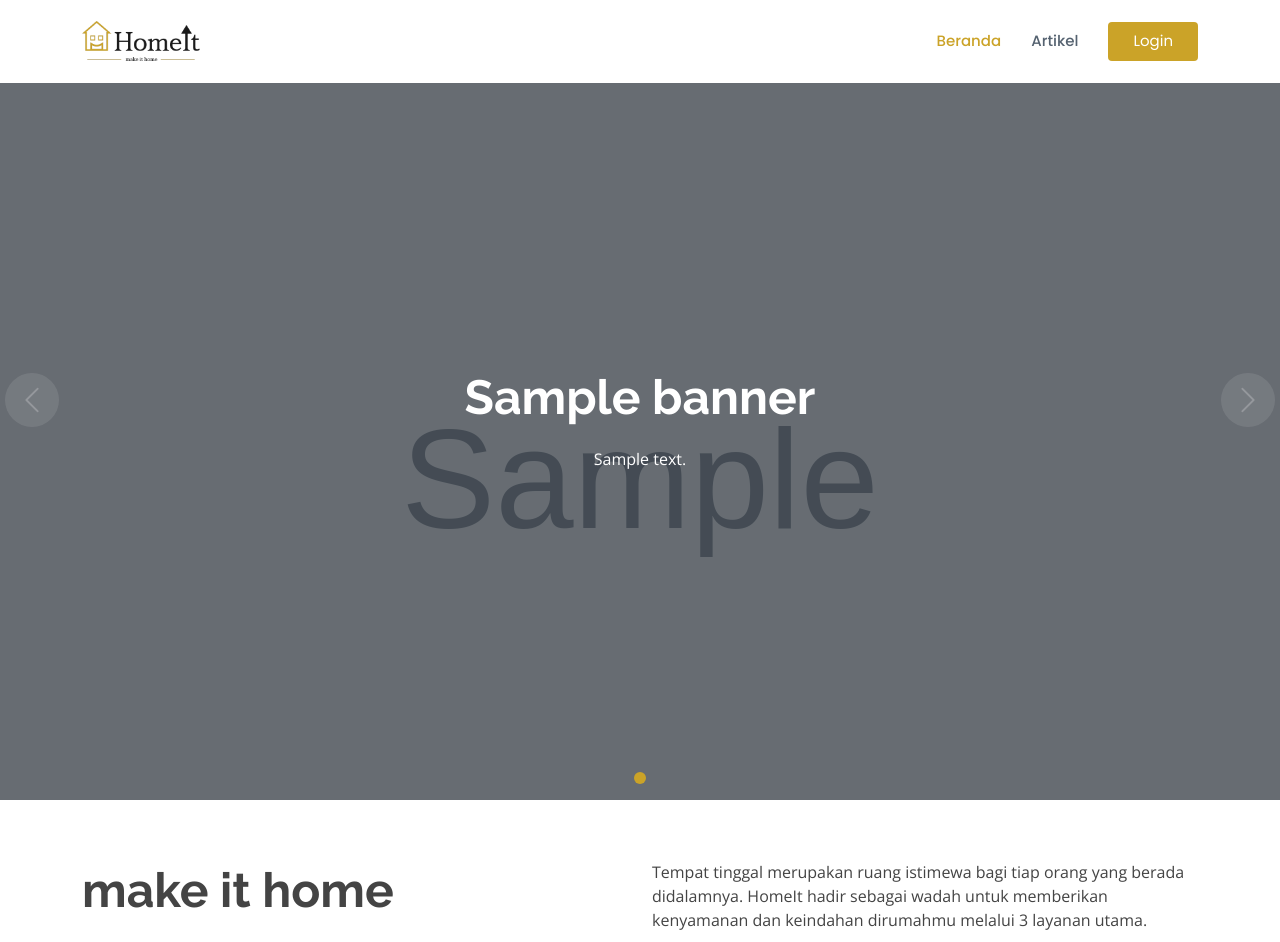
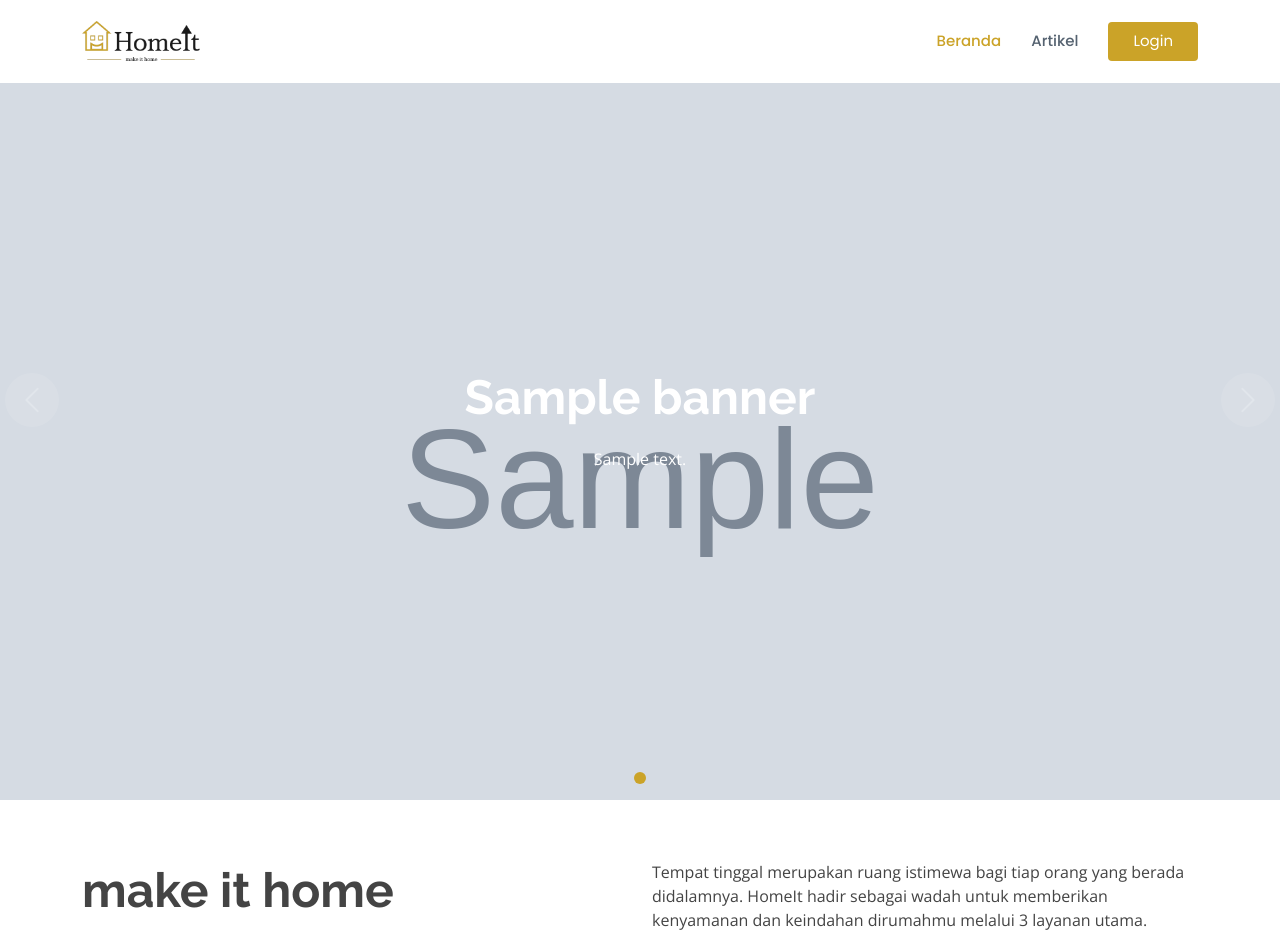
Before and after one commit to HomeItID/tukang, a Django app: page / in a window 1280 px wide. Shown: the top 942 px of the page. Run offline with Django 4.2, Linux system fonts and the light colour scheme; tables that the repository leaves empty hold one stand-in row (values such as "Sample post"); grey boxes marked "Sample" are stand-in pictures; some libraries are stand-ins or nearby versions.

Commit message:
Update style.css

```diff
--- a/static/assets/css/style.css
+++ b/static/assets/css/style.css
@@ -362,11 +362,6 @@ h6 {
   background-repeat: no-repeat;
 }
 
-#hero .carousel-item::before {
-  content: "";
-  background-color: rgba(30, 35, 40, 0.6);
-}
-
 #hero .carousel-container {
   display: flex;
   justify-content: center;
```
